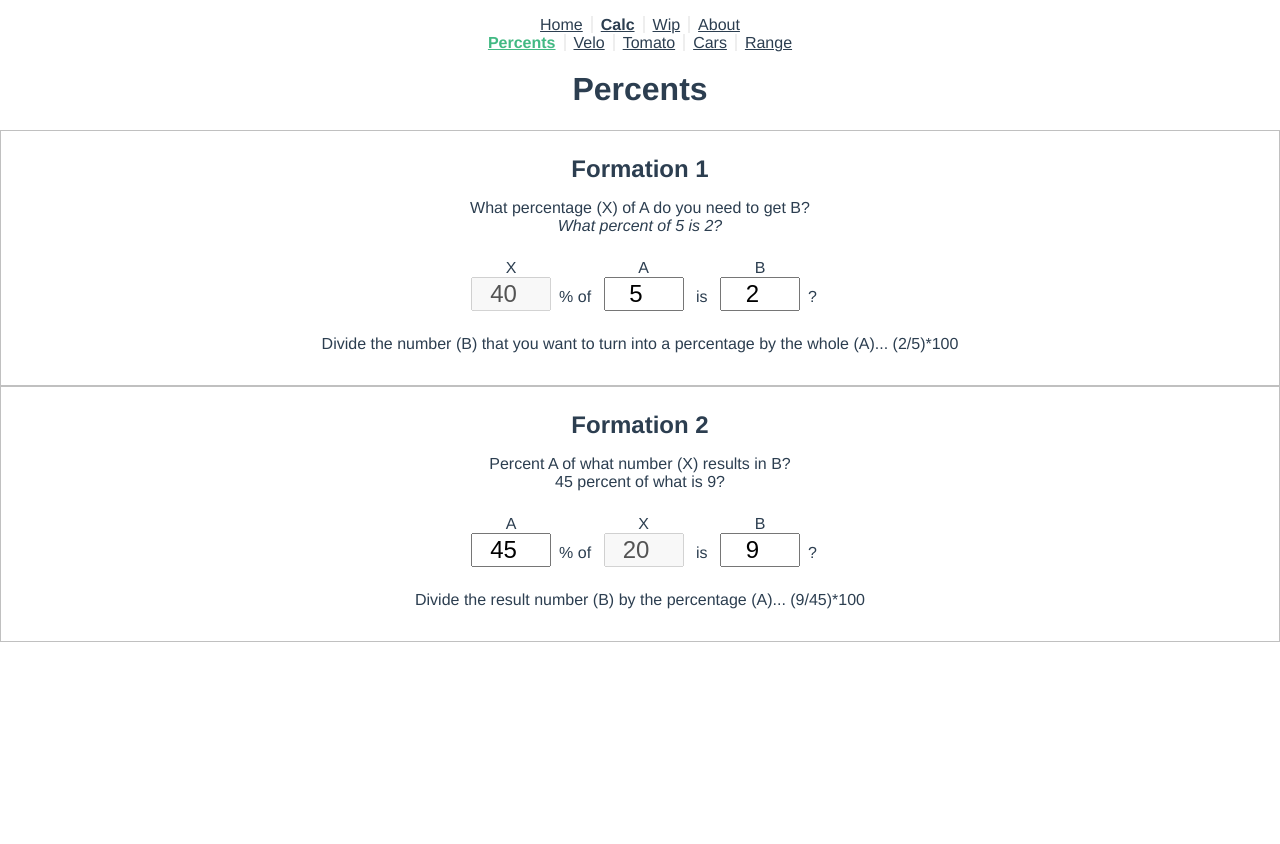
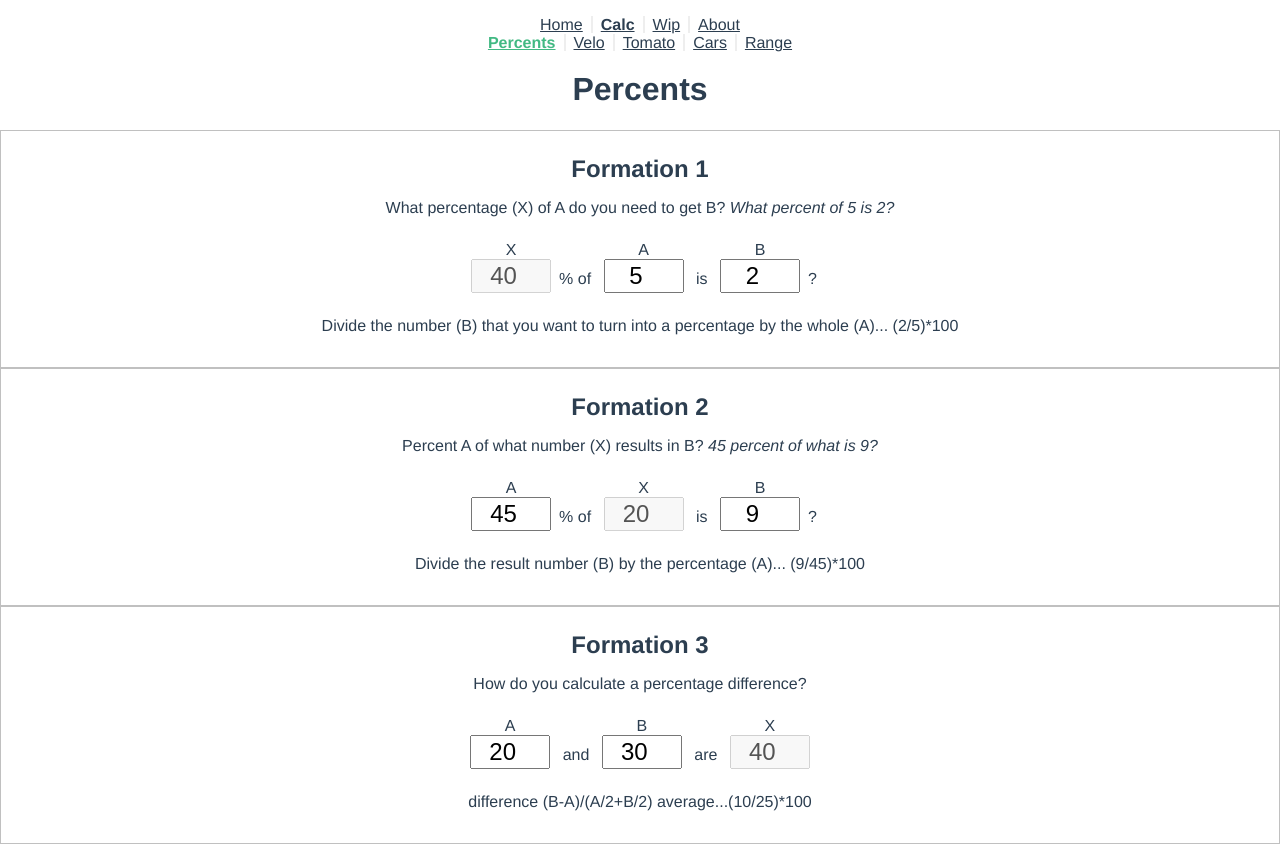
Before and after one commit to dvdrtrgn/muse3, a Vue app: page /calc/Percents in a window 1280 px wide. Before the commit the page ends 800 px from the top, so only its background shows below. Built offline with nearby package versions, Linux system fonts and the light colour scheme.

Commit message:
Add diff/per

```diff
--- a/src/views/calc/Percents.vue
+++ b/src/views/calc/Percents.vue
@@ -5,12 +5,11 @@
     <h2>Formation 1</h2>
     <p>
       What percentage (X) of A do you need to get B?
-      <br>
       <i>What percent of {{ f1_a }} is {{ f1_b }}? </i>
     </p>
-    <label>X<input type="number" v-model="f1_x" disabled/></label>% of
-    <label>A<input type="number" v-model="f1_a"/></label> is
-    <label>B<input type="number" v-model="f1_b"/></label>?
+    <label>X<input type="number" v-model.number="f1_x" disabled/></label>% of
+    <label>A<input type="number" v-model.number="f1_a"/></label> is
+    <label>B<input type="number" v-model.number="f1_b"/></label>?
     <p>
       Divide the number (B) that you want to turn into a percentage by the whole (A)...
       ({{ f1_b }}/{{ f1_a }})*100
@@ -21,15 +20,27 @@
     <h2>Formation 2</h2>
     <p>
       Percent A of what number (X) results in B?
-      <br>
-      {{ f2_a }} percent of what is {{ f2_b }}?
+      <i>{{ f2_a }} percent of what is {{ f2_b }}? </i>
     </p>
-    <label>A<input type="number" v-model="f2_a"/></label>% of
-    <label>X<input type="number" v-model="f2_x" disabled/></label> is
-    <label>B<input type="number" v-model="f2_b"/></label>?
+    <label>A<input type="number" v-model.number="f2_a"/></label>% of
+    <label>X<input type="number" v-model.number="f2_x" disabled/></label> is
+    <label>B<input type="number" v-model.number="f2_b"/></label>?
     <p>
       Divide the result number (B) by the percentage (A)...
       ({{ f2_b }}/{{ f2_a }})*100
+    </p>
+  </div>
+
+  <div class="tidy">
+    <h2>Formation 3</h2>
+    <p>
+      How do you calculate a percentage difference?
+    </p>
+    <label>A<input type="number" v-model.number="f3_a"/></label> and
+    <label>B<input type="number" v-model.number="f3_b"/></label> are
+    <label>X<input type="number" v-model.number="f3_x" disabled/></label>
+    <p>
+      difference (B-A)/(A/2+B/2) average...({{ (f3_b - f3_a) }}/{{ (f3_a + f3_b) / 2 }})*100
     </p>
   </div>
 </template>
@@ -42,6 +53,8 @@
         f1_b: 2,
         f2_a: 45,
         f2_b: 9,
+        f3_a: 20,
+        f3_b: 30,
       };
     },
     computed: {
@@ -53,6 +66,12 @@
         let rez = this.f2_b / this.f2_a * 100;
         return rez.toLocaleString();
       },
+      f3_x() {
+        let dif = this.f3_b - this.f3_a;
+        let avg = this.f3_a / 2 + this.f3_b / 2;
+        let rez = dif / avg * 100;
+        return rez.toLocaleString();
+      },
     },
   };
 </script>
```
